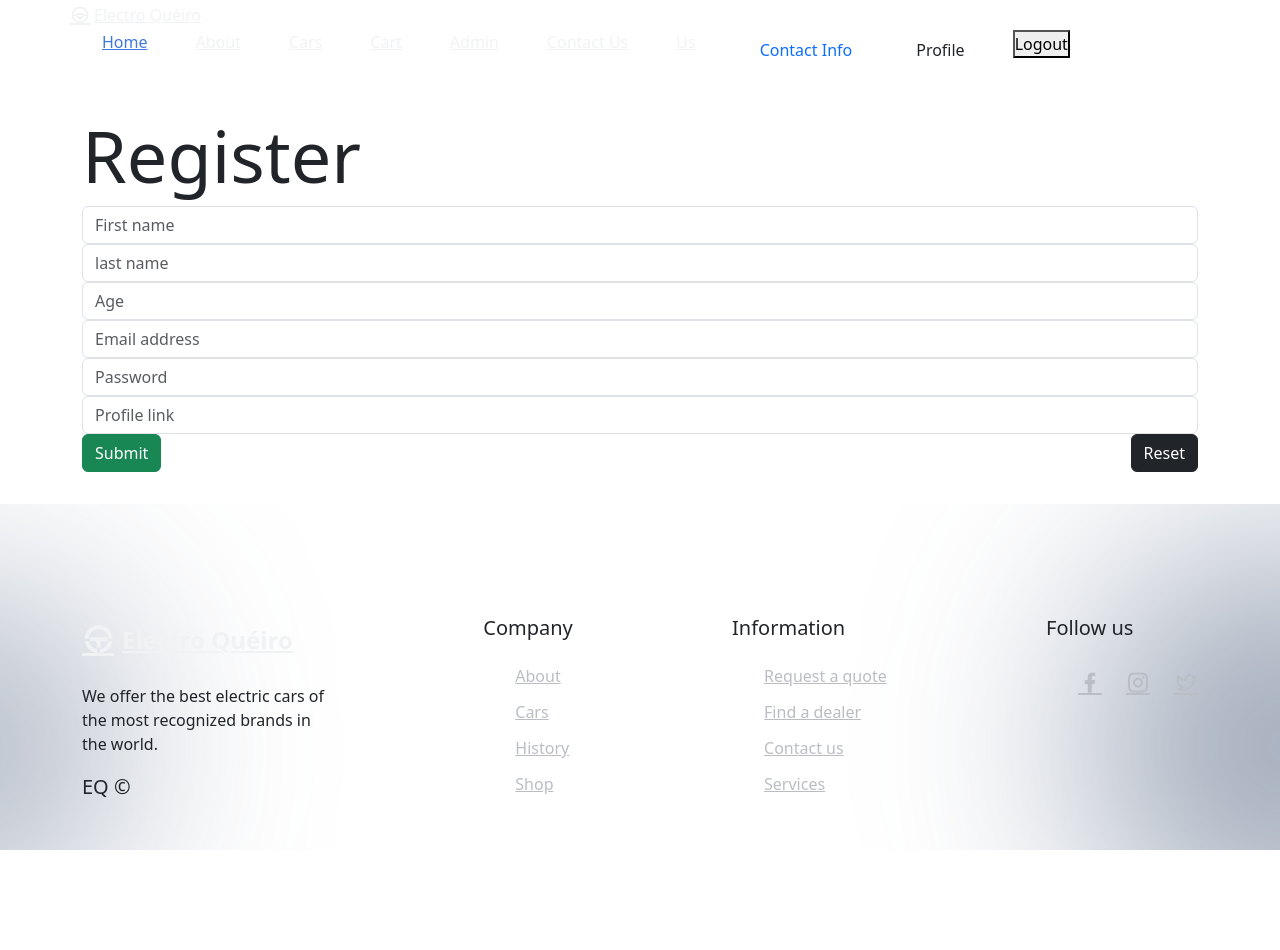
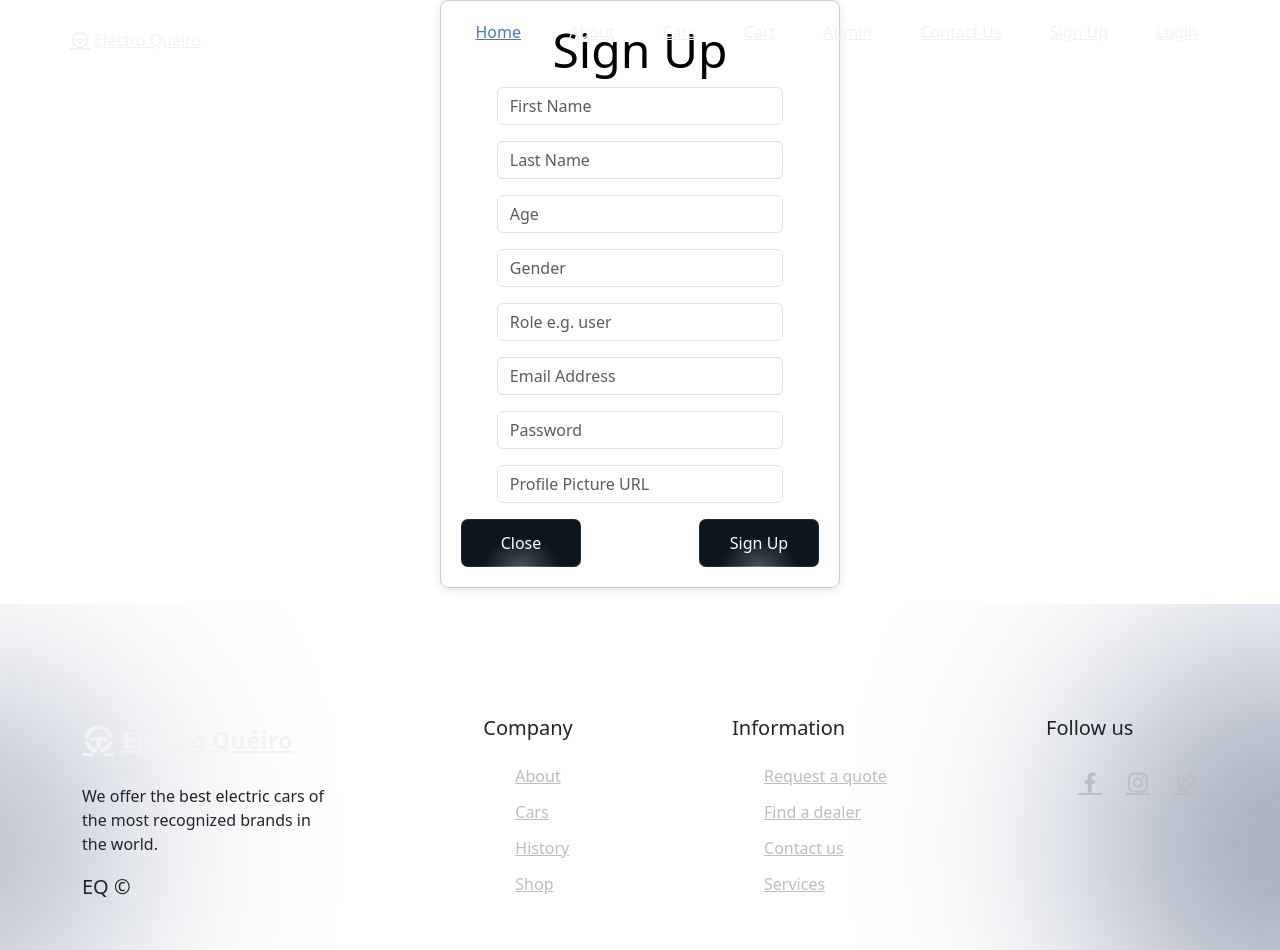
Before and after one commit to Mardoqueiro/electroQueiro, a Vue app: page /signup in a window 1280 px wide. Before the commit the page ends 850 px from the top, so only its background shows below. Built offline with nearby package versions, Linux system fonts and the light colour scheme; a web font is replaced by a local one; what vue3-cookies would draw is missing.

Commit message:
Login&SignUp

```diff
--- a/src/components/NavBar.vue
+++ b/src/components/NavBar.vue
@@ -68,70 +68,47 @@
       <div class="nav__menu" id="nav-menu">
         <ul class="nav__list">
           <li class="nav__item">
-            <router-link to="/" class="nav__link active-link"
-              ><span>Home</span></router-link
-            >
+            <router-link to="/" class="nav__link active-link"><span>Home</span></router-link>
           </li>
           <li class="nav__item">
-            <router-link to="/about" class="nav__link"
-              ><span>About</span></router-link
-            >
+            <router-link to="/about" class="nav__link"><span>About</span></router-link>
           </li>
           <li class="nav__item">
-            <router-link to="/products" class="nav__link"
-              ><span>Cars</span></router-link
-            >
+            <router-link to="/products" class="nav__link"><span>Cars</span></router-link>
           </li>
           <li class="nav__item">
-            <router-link to="/checkout" class="nav__link"
-              ><span>Cart</span></router-link
-            >
+            <router-link to="/checkout" class="nav__link"><span>Cart</span></router-link>
           </li>
           <li class="nav__item">
-            <router-link to="/admin" class="nav__link"
-              ><span>Admin</span></router-link
-            >
+            <router-link to="/admin" class="nav__link"><span>Admin</span></router-link>
           </li>
           <li class="nav__item">
-            <router-link to="/contact" class="nav__link"
-              ><span>Contact Us</span></router-link
-            >
+            <router-link to="/contact" class="nav__link"><span>Contact Us</span></router-link>
+          </li>
+
+          <li class="nav__item">
+            <router-link to="/signup" class="nav__link"><span>Sign Up</span></router-link>
           </li>
           <li class="nav__item">
-            <router-link to="/signup" class="nav__link"
-              ><span>Us</span></router-link
-            >
+            <router-link to="/login" class="nav__link"><span>Login</span></router-link>
           </li>
-          <li v-if="userRole === 'Admin'" class="nav-item">
-            <router-link
-              class="nav-link"
-              to="/admin"
-              exact-active-class="active-link"
-              aria-current="page"
-              >Admin</router-link
-            >
+
+
+          <!-- <li v-if="userRole === 'Admin'" class="nav-item">
+            <router-link class="nav-link" to="/admin" exact-active-class="active-link"
+              aria-current="page">Admin</router-link>
           </li>
           <li class="nav-item">
-            <router-link
-              class="nav-link"
-              to="/contact"
-              exact-active-class="active-link"
-              aria-current="page"
-              >Contact Info</router-link
-            >
+            <router-link class="nav-link" to="/contact" exact-active-class="active-link" aria-current="page">Contact
+              Info</router-link>
           </li>
           <ul class="userAccount navbar-nav">
             <li class="nav-item">
-              <router-link
-                class="nav-link"
-                to="/profile"
-                exact-active-class="active-link"
-                aria-current="page"
-                >Profile</router-link
-              >
+              <router-link class="nav-link" to="/profile" exact-active-class="active-link"
+                aria-current="page">Profile</router-link>
             </li>
           </ul>
-          <li><button @click="logout">Logout</button></li>
+          <li><button @click="logout">Logout</button></li> -->
         </ul>
 
         <div class="nav__close" id="nav-close">
--- a/src/router/index.js
+++ b/src/router/index.js
@@ -42,6 +42,11 @@ const routes = [
     path: '/signup',
     name: 'signup',
     component: SignUp
+  },
+  {
+    path: '/login',
+    name: 'login',
+    component: () => import('../views/LoginView.vue')
   }
 ]
 
--- a/src/views/AdminView.vue
+++ b/src/views/AdminView.vue
@@ -251,11 +251,7 @@
             </td>
           </tr>
         </tbody>
-        <tbody v-else>
-          <tr>
-            <td colspan="6">Loading...</td>
-          </tr>
-        </tbody>
+        <div v-else><Spinner /></div>
       </table>
 
       <h2>Users Table</h2>
--- /dev/null
+++ b/src/views/LoginForm.vue
@@ -0,0 +1,124 @@
+<template>
+  <div class="login-container">
+    <h1>Login</h1>
+    <form @submit.prevent="login">
+      <div class="form-group">
+        <label for="email">Email:</label>
+        <input type="email" id="email" v-model="emailAdd" required />
+      </div>
+      <div class="form-group">
+        <label for="password">Password:</label>
+        <input type="password" id="password" v-model="userPass" required />
+      </div>
+      <div class="button-group">
+        <button type="submit">Login</button>
+        <button class="btn" @click="$emit('close')">Close</button>
+      </div>
+    </form>
+    <p v-if="error" class="error">{{ error }}</p>
+  </div>
+</template>
+
+<script>
+// import axios from 'axios';
+
+export default {
+  data() {
+    return {
+      emailAdd: '',
+      userPass: '',
+      error: ''
+    };
+  },
+  methods: {
+
+    login() {
+      this.$store.dispatch('login', {
+        emailAdd: this.emailAdd , userPass: this.userPass
+      })
+    }
+
+  }
+};
+</script>
+
+
+<!-- <script>
+import axios from "axios";
+
+export default {
+  name: "LoginComp",
+  data() {
+    return {
+      email: "",
+      password: "",
+    };
+  },
+  methods: {
+    async loginUser() {
+      try {
+        const response = await axios.post("/api/login", {
+          emailAdd: this.email,
+          userPass: this.password,
+        });
+
+        if (response.data.token) {
+          // Handle successful login
+          localStorage.setItem("token", response.data.token);
+          this.$emit("close");
+          // Redirect or update UI accordingly
+        } else {
+          alert(response.data.msg || "Login failed.");
+        }
+      } catch (error) {
+        console.error("An error occurred during login:", error);
+        alert("Failed to login. Please check your credentials.");
+      }
+    },
+  },
+};
+</script> -->
+
+
+
+
+<!-- <template>
+  <div></div>
+  <div class="container-fluid auth-container imglog">
+    <div class="center-container">
+      <div class="text-center">
+        <h1>Electro Quéiro</h1>
+        <div class="auth-buttons" v-if="!showForm">
+          <button @click="showForm = 'login'" class="btn">Login</button>
+          <button @click="showForm = 'signup'" class="btn">Register</button>
+        </div>
+      </div>
+      <Login v-if="showForm === 'login'" @close="showForm = null" />
+      <SignUp v-if="showForm === 'signup'" @close="showForm = null" />
+    </div>
+  </div>
+
+</template>
+
+<script>
+
+import SignUp from '../components/SignUp.vue';
+import Login from '../components/LoginComp.vue';
+
+export default {
+  name: 'AuthOptions',
+  components: {
+    SignUp,
+    Login,
+  },
+  data() {
+    return {
+        showForm: null,
+    };
+  },
+};
+</script>
+
+<style scoped>
+
+</style> -->
--- a/src/views/LoginView.vue
+++ b/src/views/LoginView.vue
@@ -1,122 +1,17 @@
 <template>
-  <div class="section">
-  <div class="auth-form">
-    <h2>Login</h2>
-    <form @submit.prevent="loginUser">
-      <div class="form-group">
-        <label for="email">Email:</label>
-        <input
-          type="email"
-          id="email"
-          v-model="email"
-          required
-          placeholder="Enter your email"
-        />
-      </div>
-
-      <div class="form-group">
-        <label for="password">Password:</label>
-        <input
-          type="password"
-          id="password"
-          v-model="password"
-          required
-          placeholder="Enter your password"
-        />
-      </div>
-
-      <button type="submit" class="btn">Login</button>
-    </form>
-    <button @click="$emit('close')" class="btn secondary">Back</button>
-  </div>
+    <div class="login-view">
+      <h1>Login</h1>
+      <LoginForm />
     </div>
   </template>
 
   <script>
-import axios from "axios";
+  import LoginForm from '@/components/LoginForm.vue'
 
   export default {
-  name: "LoginComp",
-  data() {
-    return {
-      email: "",
-      password: "",
-    };
-  },
-  methods: {
-    async loginUser() {
-      try {
-        const response = await axios.post("/api/login", {
-          emailAdd: this.email,
-          userPass: this.password,
-        });
-
-        if (response.data.token) {
-          // Handle successful login
-          localStorage.setItem("token", response.data.token);
-          this.$emit("close");
-          // Redirect or update UI accordingly
-        } else {
-          alert(response.data.msg || "Login failed.");
+    name: 'LoginView',
+    components: {
+      LoginForm
     }
-      } catch (error) {
-        console.error("An error occurred during login:", error);
-        alert("Failed to login. Please check your credentials.");
   }
-    },
-  },
-};
   </script>
-
-<style scoped>
-/* Add your styles here */
-.auth-form {
-  /* styling for the form */
-}
-.form-group {
-  margin-bottom: 15px;
-}
-</style>
-
-
-
-<!-- <template>
-  <div></div>
-  <div class="container-fluid auth-container imglog">
-    <div class="center-container">
-      <div class="text-center">
-        <h1>Electro Quéiro</h1>
-        <div class="auth-buttons" v-if="!showForm">
-          <button @click="showForm = 'login'" class="btn">Login</button>
-          <button @click="showForm = 'signup'" class="btn">Register</button>
-        </div>
-      </div>
-      <Login v-if="showForm === 'login'" @close="showForm = null" />
-      <SignUp v-if="showForm === 'signup'" @close="showForm = null" />
-    </div>
-  </div>
-
-</template>
-
-<script>
-
-import SignUp from '../components/SignUp.vue';
-import Login from '../components/LoginComp.vue';
-
-export default {
-  name: 'AuthOptions',
-  components: {
-    SignUp,
-    Login,
-  },
-  data() {
-    return {
-        showForm: null,
-    };
-  },
-};
-</script>
-
-<style scoped>
-
-</style> -->
--- a/src/views/SignUp.vue
+++ b/src/views/SignUp.vue
@@ -1,70 +1,249 @@
 <template>
-  <div class="section">
-  <div class="container">
-      <div class="row">
-          <h2 class="display-2">Register</h2>
+  <div class="signup-container">
+    <h1>Sign Up</h1>
+    <form v-if="!loading" @submit.prevent="register">
+      <div class="form-group">
+        <!-- Form Fields -->
+        <div class="mb-3">
+          <input
+            type="text"
+            class="form-control mx-auto"
+            placeholder="First Name"
+            v-model="payload.firstName"
+            required
+          />
         </div>
-      <div class="row">
-          <form class="form" @submit.prevent="register">
-              <div class="form-control-wrapper">
-                  <span>
-                      <input class="form-control" type="text" placeholder="First name" v-model="payload.firstName"
-                          required />
-                  </span>
+        <div class="mb-3">
+          <input
+            type="text"
+            class="form-control mx-auto"
+            placeholder="Last Name"
+            v-model="payload.lastName"
+            required
+          />
         </div>
-              <div class="form-control-wrapper">
-                  <span>
-                      <input class="form-control" type="text" placeholder="last name" v-model="payload.lastName"
-                          required />
-                  </span>
+        <div class="mb-3">
+          <input
+            type="number"
+            class="form-control mx-auto"
+            placeholder="Age"
+            v-model="payload.userAge"
+            required
+          />
         </div>
-              <div class="form-control-wrapper">
-                  <span>
-                      <input class="form-control" type="text" placeholder="Age" v-model="payload.age" required />
-                  </span>
+        <div class="mb-3">
+          <input
+            type="text"
+            class="form-control mx-auto"
+            placeholder="Gender"
+            v-model="payload.Gender"
+            required
+          />
         </div>
-              <div class="form-control-wrapper">
-                  <span>
-                      <input class="form-control" type="email" placeholder="Email address" v-model="payload.emailAdd"
-                          required />
-                  </span>
+        <div class="mb-3">
+          <input
+            type="text"
+            class="form-control mx-auto"
+            placeholder="Role e.g. user"
+            v-model="payload.userRole"
+          />
         </div>
-              <div class="form-control-wrapper">
-                  <span>
-                      <input class="form-control" type="password" placeholder="Password" v-model="payload.pwd"
-                          required />
-                  </span>
+        <div class="mb-3">
+          <input
+            type="email"
+            class="form-control mx-auto"
+            placeholder="Email Address"
+            v-model="payload.emailAdd"
+            required
+          />
         </div>
-              <div class="form-control-wrapper">
-                  <span>
-                      <input class="form-control" type="url" placeholder="Profile link" v-model="payload.profileURL"
-                          required />
-                  </span>
+        <div class="mb-3">
+          <input
+            type="password"
+            class="form-control mx-auto"
+            placeholder="Password"
+            v-model="payload.userPass"
+            required
+          />
         </div>
-              <div class="form-control-wrapper d-md-flex d-block justify-content-between">
-                  <button type="submit" class="btn btn-success">Submit</button>
-                  <button type="reset" class="btn btn-dark">Reset</button>
+        <div class="mb-3">
+          <input
+            type="text"
+            class="form-control mx-auto"
+            placeholder="Profile Picture URL"
+            v-model="payload.userProfile"
+            required
+          />
+        </div>
+      </div>
+      <div class="form-footer">
+        <button type="button" class="btn btn-secondary" @click="$emit('close')">Close</button>
+        <button type="submit" class="btn btn-primary">Sign Up</button>
       </div>
     </form>
+
+    <!-- Loading Spinner -->
+    <div v-else><Spinner /></div>
+
+    <!-- Success Modal -->
+    <div v-if="showModal" class="modal fade show d-block" tabindex="-1" aria-labelledby="successModalLabel" aria-hidden="true">
+      <div class="modal-dialog">
+        <div class="modal-content">
+          <div class="modal-header">
+            <h5 class="modal-title" id="successModalLabel">Success</h5>
+          </div>
+          <div class="modal-body">
+            <p>You have successfully signed up! Click the button below to log in.</p>
+          </div>
+          <div class="modal-footer">
+            <button type="button" class="btn" @click="showModal = false">Close</button>
+            <button type="button" class="btn" @click="redirectToLogin">Login</button>
+          </div>
+        </div>
       </div>
     </div>
   </div>
 </template>
 
-<script setup>
-import { reactive } from 'vue';
-import { useStore } from 'vuex';
-const store = useStore()
-const payload = reactive({
-  firstName: '',
-  lastName: '',
-  age: '',
-  emailAdd: '',
-  pwd: '',
-})
-function register() {
-  store.dispatch('register', payload)
+<script>
+import Spinner from '@/components/Spinner.vue'; // Import the spinner component
+
+export default {
+  name: 'SignUp',
+  components: {
+    Spinner
+  },
+  data() {
+    return {
+      payload: {
+        firstName: "",
+        lastName: "",
+        userAge: null,
+        Gender: "",
+        userRole: "",
+        emailAdd: "",
+        userPass: "",
+        userProfile: "",
+      },
+      showModal: false,
+      loading: false, // Track loading state
+    };
+  },
+  methods: {
+    async register() {
+      this.loading = true; // Show spinner
+      try {
+        await this.$store.dispatch('register', this.payload);
+        this.showModal = true; // Show modal on success
+      } catch (error) {
+        console.error(error);
+      } finally {
+        this.loading = false; // Hide spinner
       }
+    },
+    redirectToLogin() {
+      this.showModal = false;
+      this.$router.push('/login'); // Redirect to login
+    },
+  },
+};
 </script>
 
-<style scoped></style>
+<style scoped>
+.signup-container {
+  width: 25rem;
+  margin: 0 auto;
+  margin-bottom: 1rem;
+  padding: 20px;
+  border: 1px solid #ccc;
+  border-radius: 8px;
+  box-shadow: 0 2px 10px rgba(0, 0, 0, 0.1);
+}
+
+h1 {
+  text-align: center;
+  color: black;
+  font-size: 3rem;
+  backdrop-filter: blur(5px);
+}
+
+.form-control {
+  width: 80%;
+}
+
+.form-footer {
+  display: flex;
+  justify-content: space-between;
+}
+
+button {
+  min-width: 120px;
+  position: relative;
+  cursor: pointer;
+  padding: 12px 17px;
+  border: 0;
+  border-radius: 7px;
+  box-shadow: inset 0 0 0 1px rgba(255, 255, 255, 0.1);
+  background: radial-gradient(
+    ellipse at bottom,
+    rgba(71, 81, 92, 1) 0%,
+    rgba(11, 21, 30, 1) 45%
+  );
+  color: white;
+  transition: all 1s cubic-bezier(0.15, 0.83, 0.66, 1);
+}
+
+button::before {
+  content: "";
+  width: 70%;
+  height: 1px;
+  position: absolute;
+  bottom: 0;
+  left: 15%;
+  background: rgb(255, 255, 255);
+  background: linear-gradient(
+    90deg,
+    rgba(255, 255, 255, 0) 0%,
+    rgba(255, 255, 255, 1) 50%,
+    rgba(255, 255, 255, 0) 100%
+  );
+  opacity: 0.2;
+  transition: all 1s cubic-bezier(0.15, 0.83, 0.66, 1);
+}
+
+button:hover {
+  color: rgb(255, 255, 255, 1);
+  transform: scale(1.1) translateY(-3px);
+}
+
+button:hover::before {
+  opacity: 1;
+}
+
+/* Center Modal */
+.modal.show.d-block {
+  display: flex !important;
+  justify-content: center;
+  align-items: center;
+  background-color: rgba(0, 0, 0, 0.5);
+}
+
+.modal-dialog {
+  max-width: 500px;
+  margin: 0;
+}
+
+/* Center and overlay the spinner */
+.loading-spinner {
+  position: fixed; /* Fixed positioning to overlay the content */
+  top: 0;
+  left: 0;
+  width: 100vw;
+  height: 100vh;
+  background: rgba(0, 0, 0, 0.5); /* Darkened background */
+  display: flex;
+  justify-content: center;
+  align-items: center;
+  z-index: 1050; /* Higher z-index to be on top of other content */
+}
+</style>
```
Lines whose indentation alone changed are shown as unchanged.
